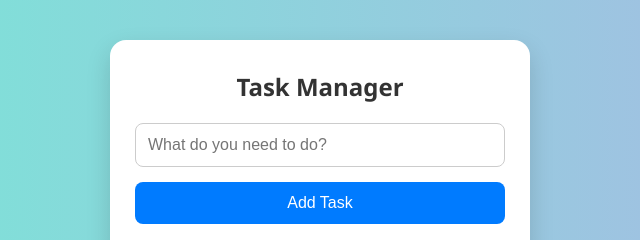
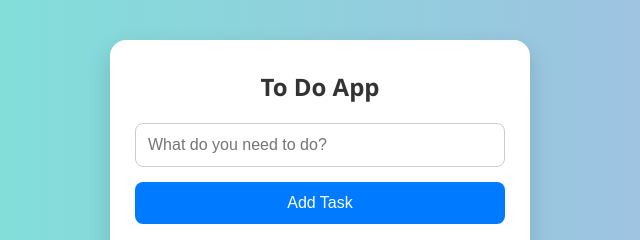
Before and after one commit to shreyash-tatvasoft/cicd-docker, a website: page public/index.html in a window 1280 px wide. Shown: the top 240 px of the page, 320-960 px from the left. Drawn offline with Linux system fonts and the light colour scheme.

Commit message:
Updated Index File

```diff
--- a/public/index.html
+++ b/public/index.html
@@ -8,7 +8,7 @@
 </head>
 <body>
   <div class="todo-container">
-    <h2>Task Manager</h2>
+    <h2>To Do App</h2>
     <input type="text" id="taskInput" placeholder="What do you need to do?" />
     <button id="addTaskBtn">Add Task</button>
     <ul id="taskList"></ul>
```
